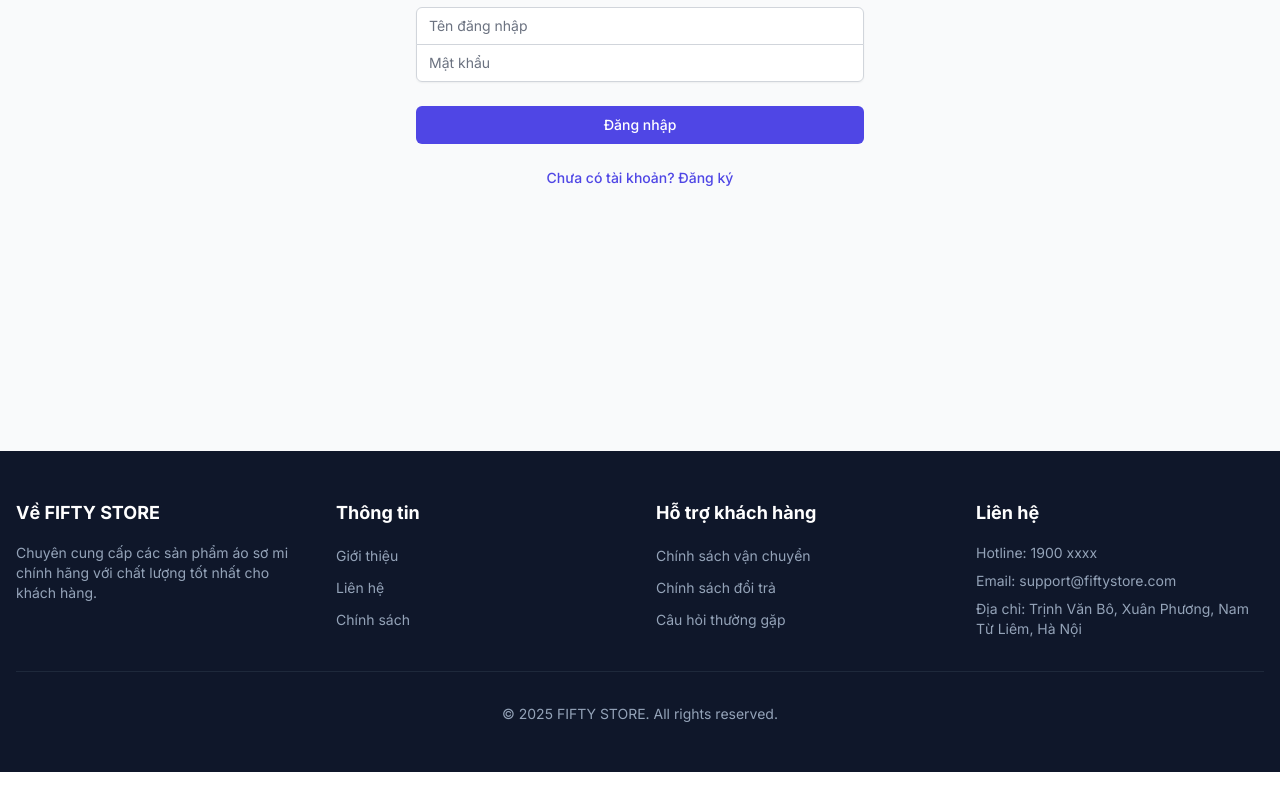
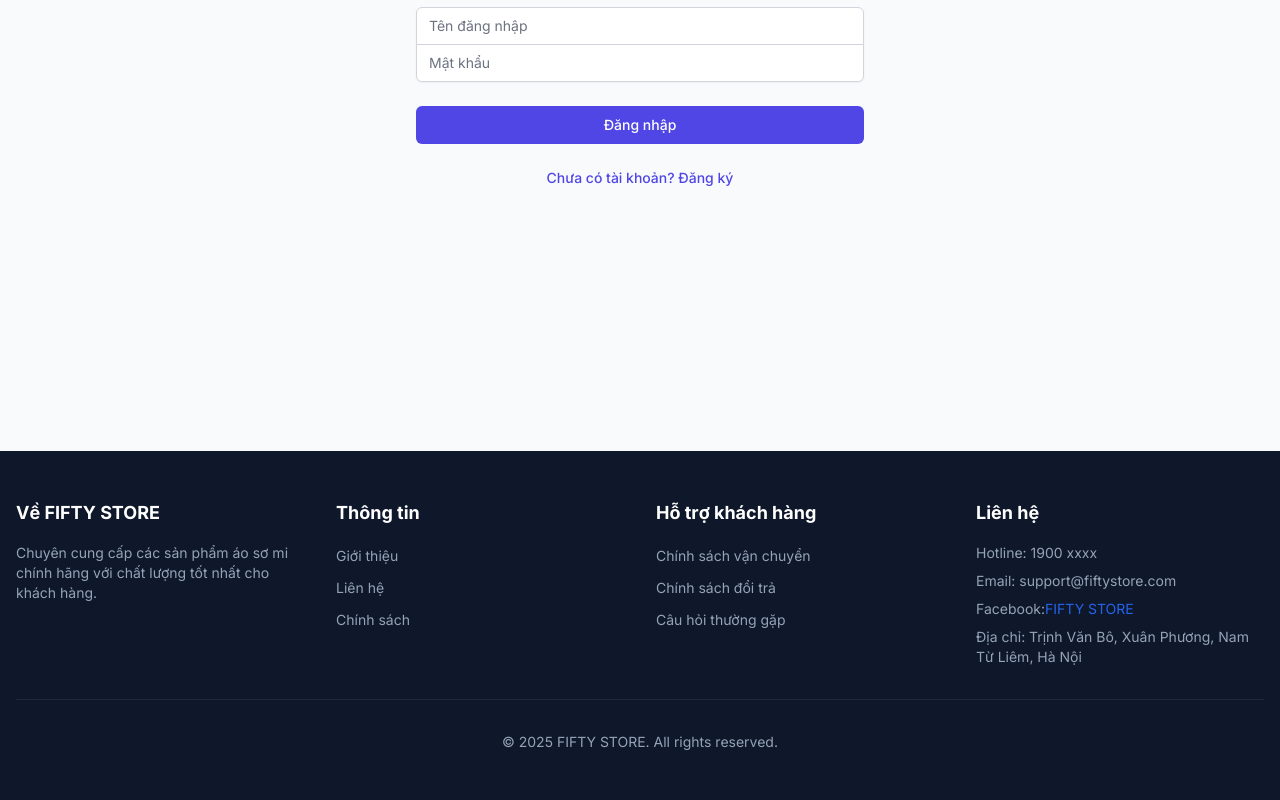
Before and after one commit to datntph32970/website_ban_ao_so_mi, a Next.js app: page /auth/login in a window 1280 px wide. Shown: the part 414-1214 px from the top of the page. Before the commit the page ends 1186 px from the top, so only its background shows below. Built offline with nearby package versions, Linux system fonts and the light colour scheme; no server answers.

Commit message:
add link phở bò

```diff
--- a/src/components/layout/CustomerLayout.tsx
+++ b/src/components/layout/CustomerLayout.tsx
@@ -1,6 +1,6 @@
 import { ReactNode, useEffect, useState } from "react";
 import Link from "next/link";
-import { ShoppingBag, User, ShoppingCart, Search, LogOut } from "lucide-react";
+import { ShoppingBag, User, ShoppingCart, Search, LogOut, Facebook } from "lucide-react";
 import { Button } from "@/components/ui/button";
 import { Input } from "@/components/ui/input";
 import Cookies from "js-cookie";
@@ -197,7 +197,7 @@ export function CustomerLayout({ children }: CustomerLayoutProps) {
               <h3 className="text-lg font-bold mb-4">Thông tin</h3>
               <ul className="space-y-2">
                 <li>
-                  <Link href="/about" className="text-slate-400 hover:text-white text-sm">
+                  <Link href="/contact" className="text-slate-400 hover:text-white text-sm">
                     Giới thiệu
                   </Link>
                 </li>
@@ -243,6 +243,17 @@ export function CustomerLayout({ children }: CustomerLayoutProps) {
                   Email: support@fiftystore.com
                 </li>
                 <li className="text-slate-400 text-sm">
+                Facebook:
+                <a
+                  href="https://www.facebook.com/profile.php?id=61576264940151"
+                  target="_blank"
+                  rel="noopener noreferrer"
+                  className="text-blue-600 hover:underline"
+                >
+                  FIFTY STORE
+                </a>
+                </li>
+                <li className="text-slate-400 text-sm">
                   Địa chỉ: Trịnh Văn Bô, Xuân Phương, Nam Từ Liêm, Hà Nội
                 </li>
               </ul>
```
